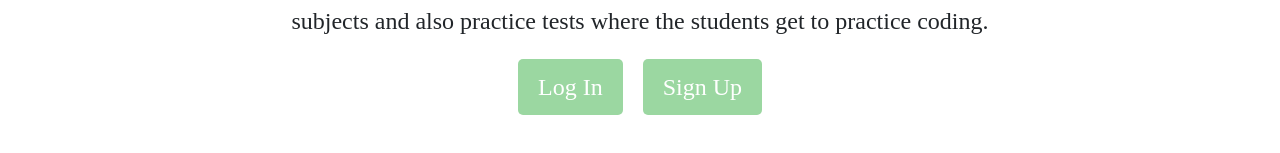
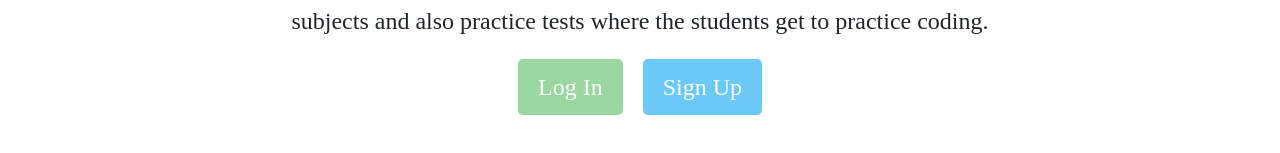
Before and after one commit to EmilGoransson/Learn-Programming, a React (Create React App) app in the folder Frontend/: page / in a window 1280 px wide. Shown: the part 455-608 px from the top of the page. Built offline with nearby package versions, Linux system fonts and the light colour scheme; no server answers.

Commit message:
Ändra färg på signup

```diff
--- a/Frontend/src/pages/WelcomePage/WelcomePage.css
+++ b/Frontend/src/pages/WelcomePage/WelcomePage.css
@@ -62,7 +62,7 @@
   }
 
   .WelcomePage .signup {
-    background-color: rgb(155, 215, 161);
+    background-color: rgb(107, 201, 248);
     color: white;
     border: none;
   }
```
